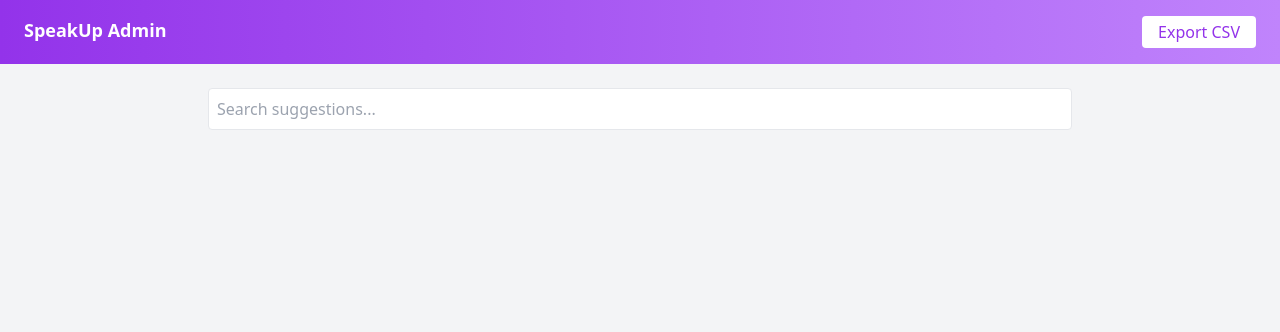
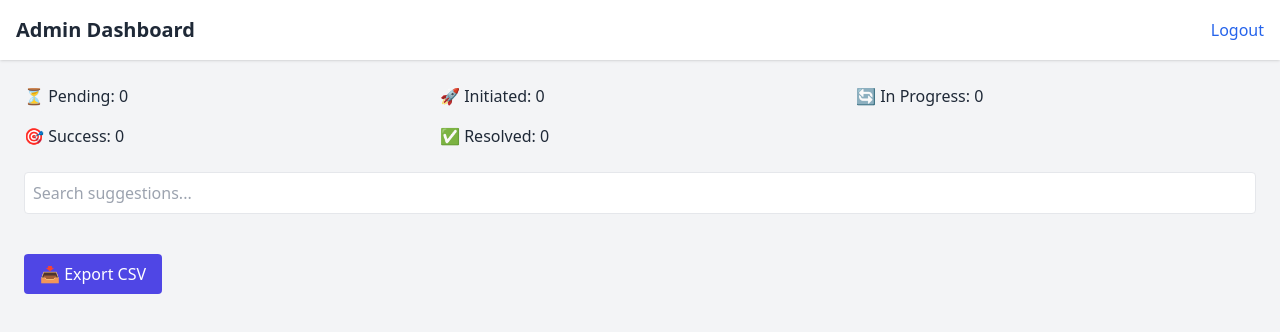
Before and after one commit to thummala-srinath/VNR-SpeakUp-Portal, a plain HTML site: page admin.html in a window 1280 px wide. Drawn offline with nearby package versions, Linux system fonts and the light colour scheme; no server answers.

Commit message:
Update admin.html

```diff
--- a/admin.html
+++ b/admin.html
@@ -2,19 +2,33 @@
 <html lang="en">
 <head>
   <meta charset="UTF-8" />
-  <meta name="viewport" content="width=device-width, initial-scale=1.0" />
-  <title>Admin Dashboard</title>
+  <title>Admin Dashboard – VNR SpeakUp</title>
+  <link rel="stylesheet" href="style.css" />
   <script src="https://cdn.tailwindcss.com"></script>
 </head>
-<body class="bg-gray-100">
-  <nav class="bg-gradient-to-r from-purple-600 to-purple-400 text-white px-6 py-4 flex justify-between">
-    <h1 class="font-bold text-lg">SpeakUp Admin</h1>
-    <button id="exportCSV" class="bg-white text-purple-600 px-4 py-1 rounded">Export CSV</button>
-  </nav>
+<body class="bg-gray-100 font-sans">
 
-  <main class="max-w-4xl mx-auto mt-6 px-4">
-    <input type="text" id="searchInput" placeholder="Search suggestions..." class="w-full border p-2 rounded mb-4" />
-    <div id="suggestions" class="grid gap-4"></div>
+  <header class="bg-white p-4 shadow flex justify-between items-center">
+    <h1 class="text-xl font-bold">Admin Dashboard</h1>
+    <a href="index.html" class="text-blue-600 hover:underline">Logout</a>
+  </header>
+
+  <main class="p-6">
+    <div class="grid grid-cols-2 sm:grid-cols-3 gap-4 mb-6">
+      <div>⏳ Pending: <span id="countPending">0</span></div>
+      <div>🚀 Initiated: <span id="countInitiated">0</span></div>
+      <div>🔄 In Progress: <span id="countProgress">0</span></div>
+      <div>🎯 Success: <span id="countSuccess">0</span></div>
+      <div>✅ Resolved: <span id="countResolved">0</span></div>
+    </div>
+
+    <input type="text" id="searchInput" placeholder="Search suggestions..." class="w-full p-2 border rounded mb-4" />
+
+    <div id="suggestions" class="space-y-4"></div>
+
+    <button id="exportCSV" class="mt-6 px-4 py-2 bg-indigo-600 text-white rounded hover:bg-indigo-700">
+      📥 Export CSV
+    </button>
   </main>
 
   <script type="module" src="admin.js"></script>
```
